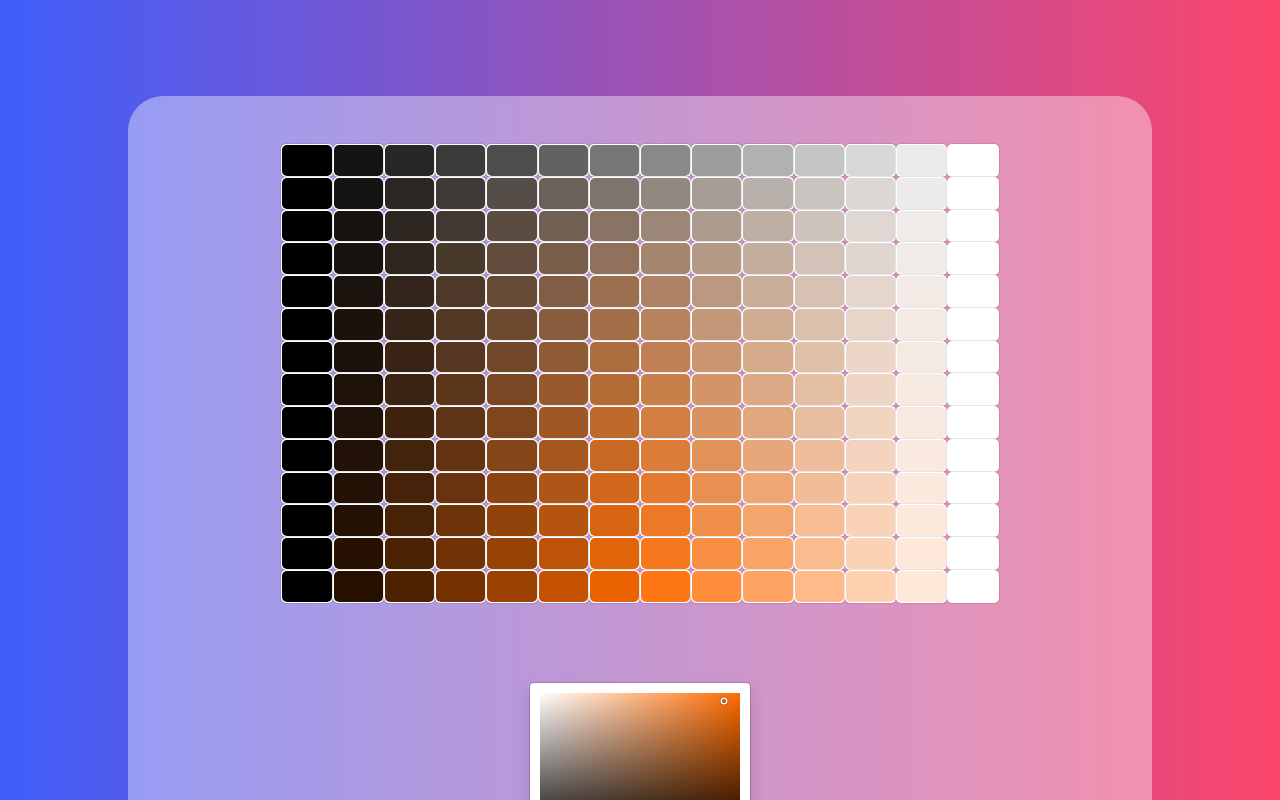
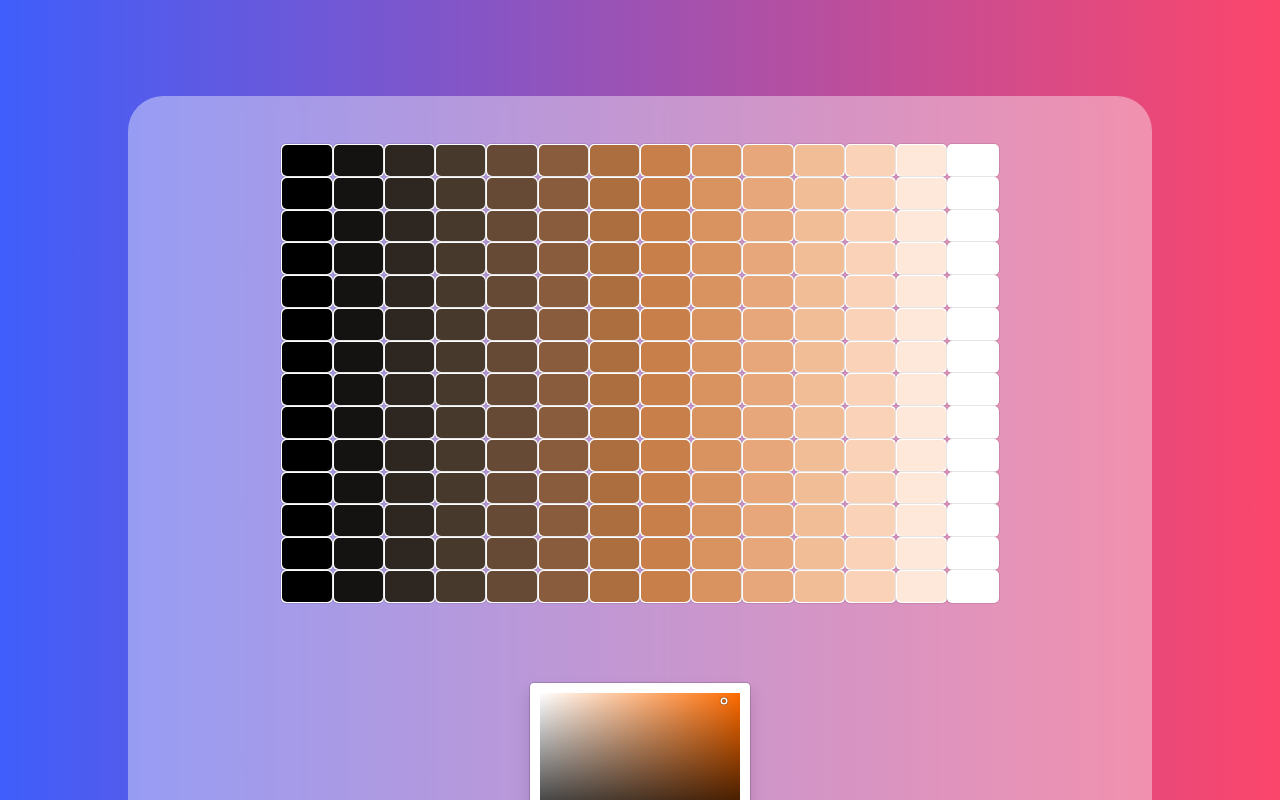
Before and after one commit to SscSPs/color, a React (Create React App) app: page / in a window 1280 px wide. Shown: the top 800 px of the page. Built offline with nearby package versions, Linux system fonts and the light colour scheme.

Commit message:
converted the class based component to functional component (#14)
* converted the class based component to functional component

* readded package-lock.json

* renamed hueCount to hueValue

```diff
--- a/src/App.js
+++ b/src/App.js
@@ -3,12 +3,13 @@ import './App.css';
 import '../node_modules/bootstrap/dist/css/bootstrap.min.css';
 import ColorPickerComponent from './ColorPickerComponent'
 
-function App() {
+
+const App = () => {
   return (
     <div className="App">
       <ColorPickerComponent />
     </div>
-  );
+  )
 }
 
 export default App;
--- a/src/ColorGrid.js
+++ b/src/ColorGrid.js
@@ -1,36 +1,43 @@
-import React from 'react'
-import reactCSS from 'reactcss'
+import React from 'react';
+import reactCSS from 'reactcss';
 import './App.css';
 
-class ColorGrid extends React.Component {
+const ColorGrid = ({ hueValue, saturationCount, luminosityCount }) => {
+  const { outerWidth: width, outerHeight: height } = window;
 
-    render() {
-        const { h, satCount, lumCount } = this.props;
-        const { outerWidth: width, outerHeight: height } = window;
-        const sFraction = ( 100 / ( satCount - 2 ) );
-        const lFraction = ( 100 / ( lumCount - 2 ) );
-        const oneColorWidth = width / ( satCount - 2 ) / 2;
-        const oneColorHeight = height / ( lumCount - 2 ) / 2;
-        // console.log( h, a, satCount, lumCount );
-        console.log( oneColorWidth, oneColorHeight );
+  const saturationFraction = 100 / (saturationCount - 2);
+  const luminosityFraction = 100 / (luminosityCount - 2);
+
+  const oneColorWidth = width / (saturationCount - 2) / 2;
+  const oneColorHeight = height / (luminosityCount - 2) / 2;
+
   return (
-            <div className="colorgrid" style={{ border: "1px", borderBlock: "10px", borderColor: 'red' }}>
-                {/* create satCount divs  */}
-                {Array( satCount - 1 ).fill( 0 ).map( ( _, i ) => {
+    <div
+      className='colorgrid'
+      style={{ border: '1px', borderBlock: '10px', borderColor: 'red' }}
+    >
+      {
+        // create saturationCount divs
+        Array(saturationCount - 1)
+          .fill(0)
+          .map((_, i) => {
             return (
               <div key={i} style={{ display: 'flex', flexDirection: 'row' }}>
-                            {/* create lumCount divs  */}
-                            {Array( lumCount - 1 ).fill( 0 ).map( ( _, j ) => {
-                                var hLocal = h;
-                                var sLocal = i * sFraction;
-                                var lLocal = j * lFraction;
-                                const styles = reactCSS( {
-                                    'default': {
+                {
+                  // create luminosityCount divs
+                  Array(luminosityCount - 1)
+                    .fill(0)
+                    .map((_, j) => {
+                      var hueLocal = hueValue;
+                      var saturationLocal = j * saturationFraction;
+                      var luminosityLocal = j * luminosityFraction;
+                      const styles = reactCSS({
+                        default: {
                           color: {
                             width: `${oneColorWidth}px`,
                             height: `${oneColorHeight}px`,
                             borderRadius: '5px',
-                                            background: `hsl(${hLocal}, ${sLocal}%, ${lLocal}%)`,
+                            background: `hsl(${hueLocal}, ${saturationLocal}%, ${luminosityLocal}%)`,
                           },
                           swatch: {
                             padding: '1px',
@@ -41,20 +48,20 @@ class ColorGrid extends React.Component {
                             cursor: 'pointer',
                           },
                         },
-                                } );
+                      });
                       return (
                         <div key={j} style={styles.swatch}>
                           <div style={styles.color} />
                         </div>
-                                )
-                            } )}
+                      );
+                    })
+                }
               </div>
-                    )
-                } )}
+            );
+          })
+      }
     </div>
+  );
+};
 
-        )
-    }
-}
-
-export default ColorGrid
+export default ColorGrid;
--- a/src/ColorPickerComponent.js
+++ b/src/ColorPickerComponent.js
@@ -1,46 +1,35 @@
-import React from 'react'
-import { SketchPicker } from 'react-color'
-import { rgb, hsl } from 'color-convert'
-import ColorGrid from './ColorGrid'
+import React, { useState } from 'react';
+import { SketchPicker } from 'react-color';
+import { rgb } from 'color-convert';
+import ColorGrid from './ColorGrid';
 
-class ColorPickerComponent extends React.Component {
-    state = {
-        displayColorPicker: false,
-        color: {
-            r: 241,
-            g: 112,
-            b: 19,
-        },
-    };
 
-    handleClick = () => {
-        this.setState( { displayColorPicker: !this.state.displayColorPicker } )
-    };
+const ColorPickerComponent = () => {
+  const [displayColorPicker, setDisplayColorPicker] = useState(false);
+  const [color, setColor] = useState({ r: 241, g: 112, b: 19 });
 
-    handleClose = () => {
-        this.setState( { displayColorPicker: false } )
-    };
+  const handleClick = () => setDisplayColorPicker((prev) => !prev);
 
-    handleChange = ( color ) => {
-        this.setState( { color: color.rgb } )
-    };
-    render() {
-        var colorAsHSL = rgb.hsl(this.state.color.r, this.state.color.g, this.state.color.b);
+  const handleClose = () => setDisplayColorPicker(false);
+
+  const handleChange = (color) => setColor(color.rgb);
+
+  const colorAsHSL = rgb.hsl(color.r, color.g, color.b);
+
   return (
     <div className='main'>
-                <div >
+      <div>
         <ColorGrid
-                        h={colorAsHSL[0]}
-                        satCount="15"
-                        lumCount="15"
+          hueValue={colorAsHSL[0]}
+          saturationCount='15'
+          luminosityCount='15'
         />
       </div>
       <div className='colorpick'>
-                    <SketchPicker color={this.state.color} onChange={this.handleChange} />
+        <SketchPicker color={color} onChange={handleChange} />
       </div>
     </div>
-        )
-    }
-}
+  );
+};
 
-export default ColorPickerComponent
+export default ColorPickerComponent;
```
Also changed, not shown: 1 other file (tests, documents, lock files or other folders). Lines whose indentation alone changed are shown as unchanged.
